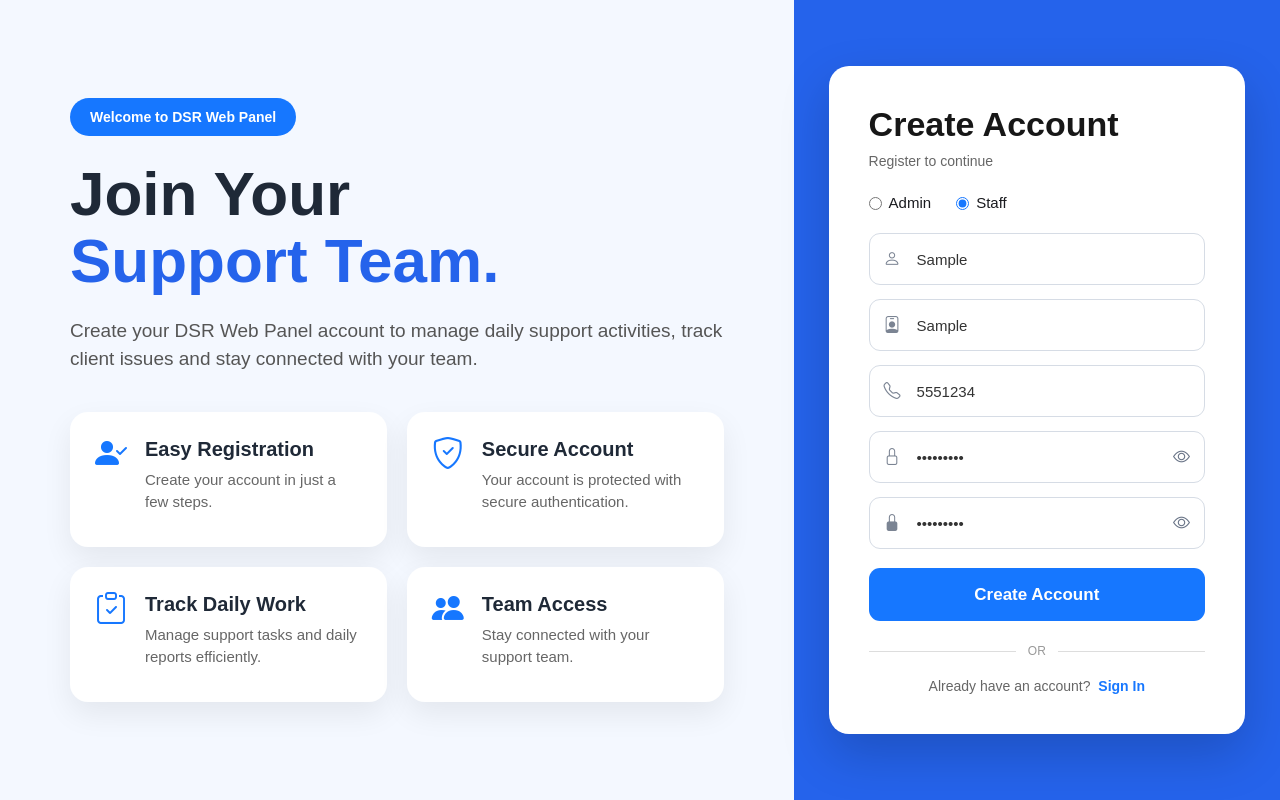
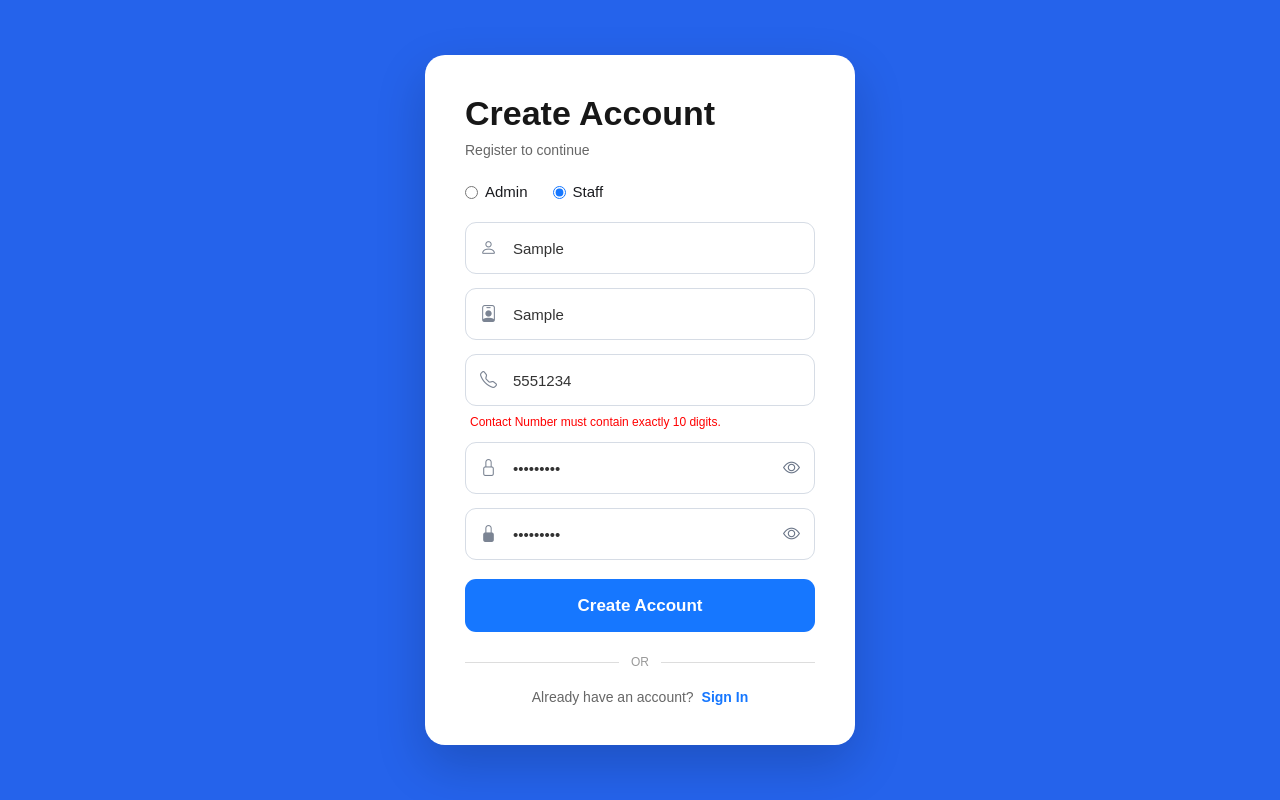
Before and after one commit to aaamann-1/aithrms, an Angular app: page /register in a window 1280 px wide. Both pictures are taken after typing "Sample", "Sample", "5551234", "Sample123", "Sample123" into the empty fields and a click on the button "Create Account". Built offline with nearby package versions, Linux system fonts and the light colour scheme.

Commit message:
Updated registration validation

```diff
--- a/src/app/pages/register/register.css
+++ b/src/app/pages/register/register.css
@@ -1,49 +1,22 @@
 .register-page {
   min-height: 100vh;
+  width: 100%;
   display: flex;
-  background: #f4f8ff;
+  background: #2563eb;
   font-family: Arial, sans-serif;
 }
 
 /* =========================
    LEFT SIDE
 ========================= */
-
 .register-left {
-  width: 62%;
-  display: flex;
-  align-items: center;
-  padding: 60px 70px;
-  background: #f4f8ff;
+  display: none;
 }
-
+/*
 .left-content {
   width: 100%;
   max-width: 850px;
-}
-
-.welcome-badge {
-  display: inline-block;
-  background: #1677ff;
-  color: white;
-  padding: 9px 20px;
-  border-radius: 25px;
-  font-size: 14px;
-  font-weight: 700;
-  margin-bottom: 25px;
-}
-
-.left-content h1 {
-  font-size: 62px;
-  font-weight: 800;
-  line-height: 1.08;
-  color: #1f2937;
-  margin-bottom: 22px;
-}
-
-.left-content h1 span {
-  color: #2563eb;
-}
+}*/
 
 .description {
   max-width: 700px;
@@ -52,17 +25,14 @@
   color: #555;
   margin-bottom: 38px;
 }
-
 /* =========================
    BENEFIT CARDS
-========================= */
-
+=========================
 .benefits {
   display: grid;
   grid-template-columns: repeat(2, 1fr);
   gap: 20px;
 }
-
 .benefit-card {
   background: white;
   min-height: 135px;
@@ -74,44 +44,40 @@
   box-shadow: 0 12px 30px rgba(0, 0, 0, 0.07);
   transition: 0.3s ease;
 }
-
 .benefit-card:hover {
   transform: translateY(-5px);
   box-shadow: 0 18px 35px rgba(0, 0, 0, 0.1);
 }
-
 .benefit-card i {
   font-size: 32px;
   color: #1677ff;
   flex-shrink: 0;
 }
-
 .benefit-card h4 {
   margin: 0 0 8px;
   font-size: 20px;
   font-weight: 700;
   color: #1f2937;
 }
-
 .benefit-card p {
   margin: 0;
   color: #666;
   font-size: 15px;
   line-height: 1.5;
 }
-
+  */
 /* =========================
    RIGHT SIDE
 ========================= */
-
 .register-right {
-  width: 38%;
+  width: 100%;
   min-height: 100vh;
   background: #2563eb;
   display: flex;
   justify-content: center;
   align-items: center;
   padding: 35px;
+  box-sizing: border-box;
 }
 
 .register-card {
@@ -122,31 +88,26 @@
   padding: 38px 40px;
   box-shadow: 0 20px 50px rgba(0, 0, 0, 0.18);
 }
-
 .register-card h2 {
   margin: 0;
   font-size: 34px;
   font-weight: 800;
   color: #171717;
 }
-
 .subtitle {
   color: #666;
   margin-top: 7px;
   margin-bottom: 22px;
   font-size: 14px;
 }
-
 /* =========================
    ROLE
 ========================= */
-
 .role-selection {
   display: flex;
   gap: 25px;
   margin-bottom: 20px;
 }
-
 .role-option {
   display: flex;
   align-items: center;
@@ -154,16 +115,13 @@
   cursor: pointer;
   font-size: 15px;
 }
-
 .role-option input {
   accent-color: #1677ff;
   cursor: pointer;
 }
-
 /* =========================
    INPUTS
 ========================= */
-
 .input-group-custom {
   height: 52px;
   border: 1px solid #d6dce5;
@@ -174,19 +132,16 @@
   background: white;
   transition: 0.2s ease;
 }
-
 .input-group-custom:focus-within {
   border-color: #1677ff;
   box-shadow: 0 0 0 3px rgba(22, 119, 255, 0.1);
 }
-
 .input-group-custom > i {
   width: 45px;
   text-align: center;
   color: #7b8493;
   font-size: 17px;
 }
-
 .input-group-custom input {
   flex: 1;
   height: 100%;
@@ -197,15 +152,25 @@
   color: #333;
   padding-right: 12px;
 }
-
 .input-group-custom input::placeholder {
   color: #8b8f97;
 }
 
 /* =========================
+   VALIDATION MESSAGES
+========================= */
+
+.validation-message {
+  color: red;
+  font-size: 12px;
+  margin-top: -8px;
+  margin-bottom: 10px;
+  padding-left: 5px;
+}
+
+/* =========================
    PASSWORD EYE
 ========================= */
-
 .password-toggle {
   width: 45px;
   height: 100%;
@@ -215,15 +180,12 @@
   cursor: pointer;
   font-size: 17px;
 }
-
 .password-toggle:hover {
   color: #1677ff;
 }
-
 /* =========================
    CREATE BUTTON
 ========================= */
-
 .create-btn {
   width: 100%;
   height: 53px;
@@ -237,16 +199,13 @@
   margin-top: 5px;
   transition: 0.25s ease;
 }
-
 .create-btn:hover {
   background: #0866df;
   transform: translateY(-1px);
 }
-
 /* =========================
    DIVIDER
 ========================= */
-
 .divider {
   display: flex;
   align-items: center;
@@ -254,7 +213,6 @@
   color: #999;
   font-size: 12px;
 }
-
 .divider::before,
 .divider::after {
   content: "";
@@ -262,103 +220,73 @@
   height: 1px;
   background: #ddd;
 }
-
 .divider span {
   padding: 0 12px;
 }
-
 /* =========================
    LOGIN LINK
 ========================= */
-
 .login-link {
   text-align: center;
   margin: 0;
   font-size: 14px;
   color: #666;
 }
-
 .login-link a {
   margin-left: 4px;
   color: #1677ff;
   font-weight: 700;
   text-decoration: none;
 }
-
 .login-link a:hover {
   text-decoration: underline;
 }
-
 /* =========================
    TABLET / MOBILE
 ========================= */
-
 @media (max-width: 1100px) {
-
   .register-left {
     padding: 45px;
   }
-
   .left-content h1 {
     font-size: 48px;
   }
-
   .description {
     font-size: 17px;
   }
-
   .benefits {
     grid-template-columns: 1fr;
   }
 }
-
 @media (max-width: 992px) {
-
   .register-page {
     flex-direction: column;
-  }
-
-  .register-left,
-  .register-right {
-    width: 100%;
-  }
-
-  .register-left {
-    padding: 45px 30px;
   }
 
   .register-right {
     min-height: auto;
     padding: 50px 20px;
   }
-
   .benefits {
     grid-template-columns: repeat(2, 1fr);
   }
 }
-
 @media (max-width: 600px) {
-
   .register-left {
     padding: 35px 20px;
   }
-
   .left-content h1 {
     font-size: 38px;
   }
-
   .description {
     font-size: 16px;
   }
-
   .benefits {
     grid-template-columns: 1fr;
   }
-
   .register-card {
     padding: 30px 22px;
   }
-
   .register-card h2 {
     font-size: 29px;
   }
--- a/src/app/pages/register/register.html
+++ b/src/app/pages/register/register.html
@@ -1,68 +1,4 @@
 <div class="register-page">
-
-  <!-- LEFT SIDE -->
-  <div class="register-left">
-
-    <div class="left-content">
-
-      <div class="welcome-badge">
-        Welcome to DSR Web Panel
-      </div>
-
-      <h1>
-        Join Your<br>
-        <span>Support Team.</span>
-      </h1>
-
-      <p class="description">
-        Create your DSR Web Panel account to manage daily support
-        activities, track client issues and stay connected with your team.
-      </p>
-
-      <div class="benefits">
-
-        <div class="benefit-card">
-          <i class="bi bi-person-check-fill"></i>
-
-          <div>
-            <h4>Easy Registration</h4>
-            <p>Create your account in just a few steps.</p>
-          </div>
-        </div>
-
-        <div class="benefit-card">
-          <i class="bi bi-shield-check"></i>
-
-          <div>
-            <h4>Secure Account</h4>
-            <p>Your account is protected with secure authentication.</p>
-          </div>
-        </div>
-
-        <div class="benefit-card">
-          <i class="bi bi-clipboard-check"></i>
-
-          <div>
-            <h4>Track Daily Work</h4>
-            <p>Manage support tasks and daily reports efficiently.</p>
-          </div>
-        </div>
-
-        <div class="benefit-card">
-          <i class="bi bi-people-fill"></i>
-
-          <div>
-            <h4>Team Access</h4>
-            <p>Stay connected with your support team.</p>
-          </div>
-        </div>
-
-      </div>
-
-    </div>
-
-  </div>
-
 
   <!-- RIGHT SIDE -->
   <div class="register-right">
@@ -121,6 +57,12 @@
 
 </div>
 
+<div
+  class="validation-message"
+  *ngIf="submitted && !fullName">
+  Full Name is required.
+</div>
+
 
   <!-- USERNAME -->
 
@@ -135,9 +77,14 @@
 
 </div>
 
+<div
+  class="validation-message"
+  *ngIf="submitted && !username">
+  Username is required.
+</div>
+
 
   <!-- CONTACT -->
-
 <div class="input-group-custom">
 
   <i class="bi bi-telephone"></i>
@@ -147,6 +94,14 @@
     maxlength="10"
     placeholder="Contact Number"
     [(ngModel)]="contactNumber">
+
+</div>
+
+<div
+  class="validation-message"
+  *ngIf="submitted && contactNumber.length !== 10">
+
+  Contact Number must contain exactly 10 digits.
 
 </div>
 
@@ -176,6 +131,13 @@
 
 </div>
 
+<div
+  class="validation-message"
+  *ngIf="submitted && password.length < 6">
+
+  Password must be at least 6 characters.
+
+</div>
 
   <!-- CONFIRM PASSWORD -->
 
@@ -202,6 +164,13 @@
 
 </div>
 
+<div
+  class="validation-message"
+  *ngIf="submitted && confirmPassword && password !== confirmPassword">
+
+  Passwords do not match.
+
+</div>
 
   <!-- REGISTER BUTTON -->
 
@@ -237,7 +206,6 @@
   </p>
 
 </div>
-
   </div>
 
 </div>
--- a/src/app/pages/register/register.ts
+++ b/src/app/pages/register/register.ts
@@ -2,7 +2,6 @@ import { Component } from '@angular/core';
 import { CommonModule } from '@angular/common';
 import { FormsModule } from '@angular/forms';
 import { RouterLink } from '@angular/router';
-
 @Component({
   selector: 'app-register',
   standalone: true,
@@ -10,20 +9,23 @@ import { RouterLink } from '@angular/router';
   templateUrl: './register.html',
   styleUrl: './register.css'
 })
+
 export class Register {
-
   fullName = '';
   username = '';
   contactNumber = '';
   password = '';
   confirmPassword = '';
   selectedRole = 'staff';
-
   showPassword = false;
   showConfirmPassword = false;
 
+  submitted = false;
+
   register() {
+  this.submitted = true;
 
+  // Required field validation
   if (
     !this.fullName ||
     !this.username ||
@@ -31,22 +33,21 @@ export class Register {
     !this.password ||
     !this.confirmPassword
   ) {
-      alert('Please fill in all fields.');
     return;
   }
 
+  // Contact validation
   if (this.contactNumber.length !== 10) {
-      alert('Please enter a valid 10-digit contact number.');
     return;
   }
 
+  // Password validation
   if (this.password.length < 6) {
-      alert('Password must contain at least 6 characters.');
     return;
   }
 
+  // Confirm password validation
   if (this.password !== this.confirmPassword) {
-      alert('Passwords do not match.');
     return;
   }
 
@@ -57,6 +58,6 @@ export class Register {
     role: this.selectedRole
   });
 
-    alert('Form validated successfully. Backend connection will be added next.');
+  alert('Account Created successfully.');
 }
 }
```
Lines whose indentation alone changed are shown as unchanged.
